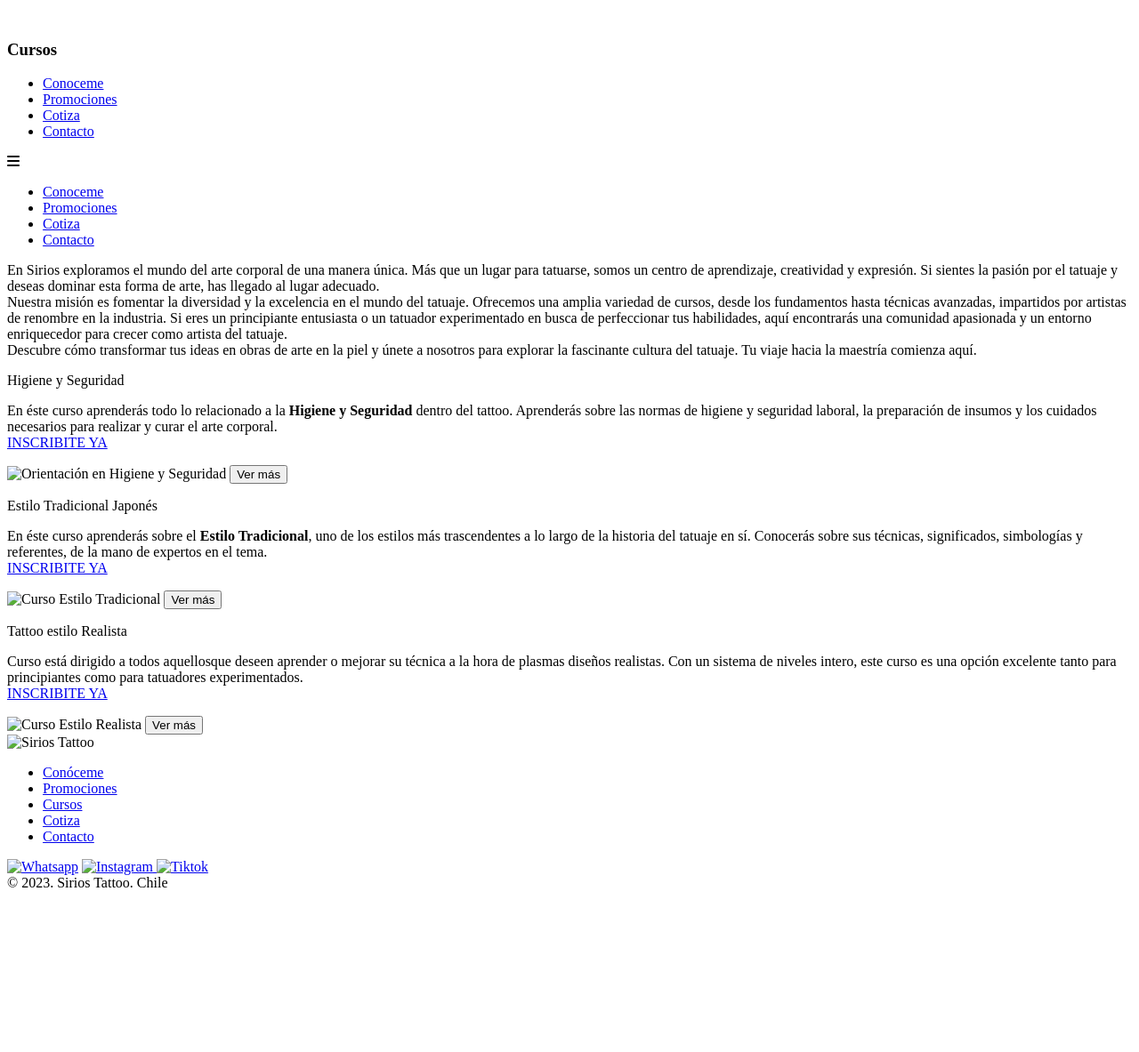
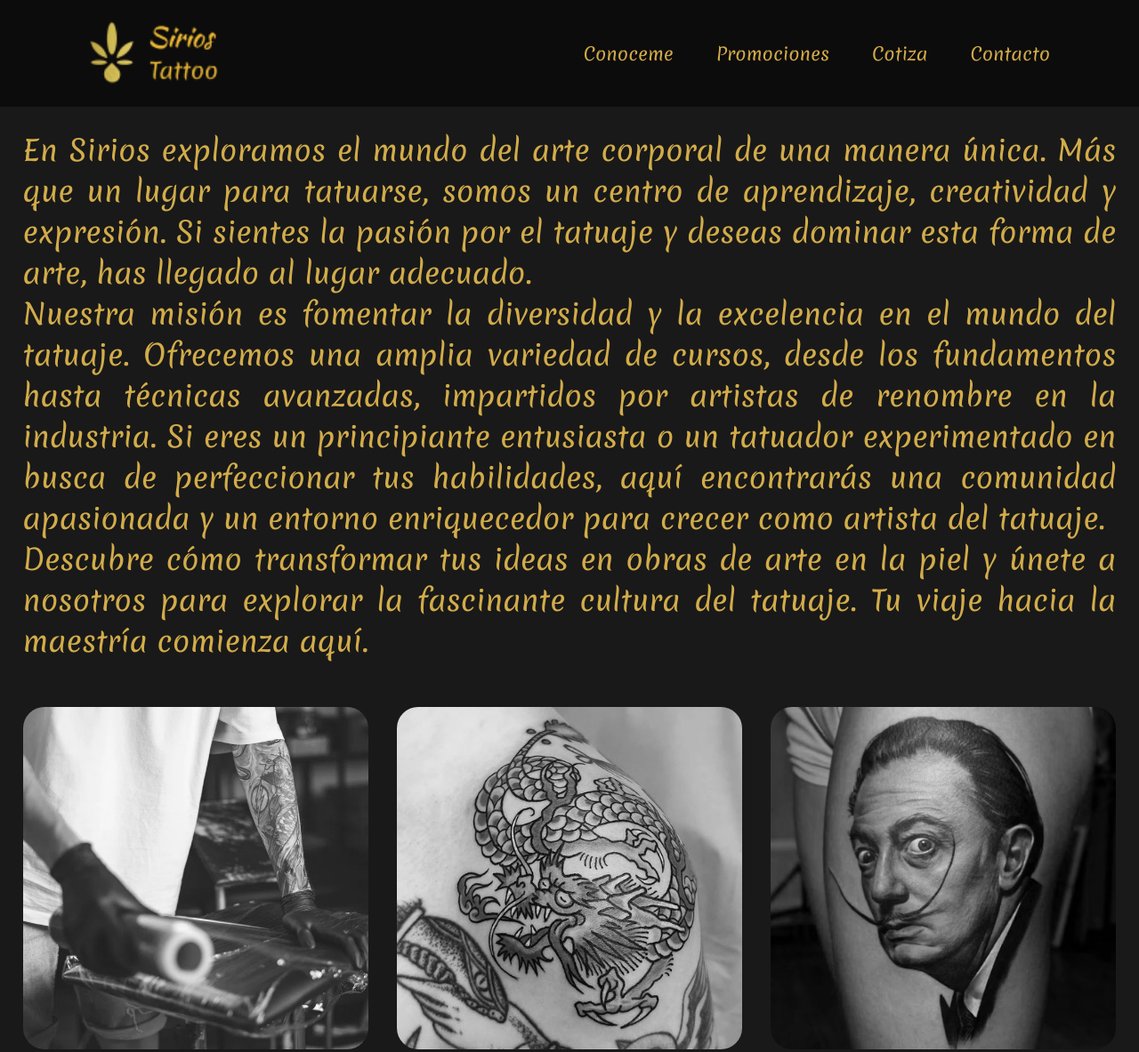
Before and after one commit to luisferhr/primer-trabajo-practico-grupo1, a plain HTML site: page templates/cursos.html in a window 1280 px wide. Shown: the top 1183 px of the page at 89% size. Before the commit the page ends 1010 px from the top, so only its background shows below. Drawn offline with Linux system fonts and the light colour scheme.

Commit message:
Fusión Master a Branch Nawe

```diff
--- a/styles/styles.css
+++ b/styles/styles.css
@@ -633,7 +633,6 @@ footer{
   grid-column: 2;
   color: #D9D9D9;
 }
-
 /* -------------------------------RESPONSIVE------------------------------- */
 
 @media(max-width: 1000px){
@@ -685,7 +684,6 @@ footer{
   .botoncurso{
     font-size: 0.8rem;
   }
-
   /* -----------------FOOTER----------------- */
 
 }
@@ -728,8 +726,8 @@ footer{
   }
   /* -----------------MAIN----------------- */
 
-    /* -----------------CURSOS----------------- */
-  .introduccion{
+   /* -----------------CURSOS----------------- */
+   .introduccion{
     padding: 2%;
     margin: 2%;
     font-size:  1rem;
--- a/templates/cursos.html
+++ b/templates/cursos.html
@@ -5,29 +5,10 @@
   <meta name="viewport" content="width=device-width, initial-scale=1.0">
   <title>Cursos</title>
   <link rel="stylesheet" href="https://cdnjs.cloudflare.com/ajax/libs/font-awesome/6.4.2/css/all.min.css" integrity="sha512-z3gLpd7yknf1YoNbCzqRKc4qyor8gaKU1qmn+CShxbuBusANI9QpRohGBreCFkKxLhei6S9CQXFEbbKuqLg0DA==" crossorigin="anonymous" referrerpolicy="no-referrer" />
-  <link rel="stylesheet" href="styles\styles.css">
+  <link rel="stylesheet" href="../styles/styles.css">
 </head>
 <body>
-  <header class="header">
-    <nav class="navbar">
-      <div class="logo-contenedor"><a href="./index.html"><img class="logo" src="./logo.png" alt=""></a></div><h3>Cursos</h3>
-      <ul class="nav-list">
-        <li class="enlace-opcion"><a class="link-opcion" href="./conoceme.html">Conoceme</a></li>
-        <li class="enlace-opcion"><a class="link-opcion" href="./promociones.html">Promociones</a></li>
-        <li class="enlace-opcion"><a class="link-opcion" href="./cotiza.html">Cotiza</a></li>
-        <li class="enlace-opcion"><a class="link-opcion" href="./contacto.html">Contacto</a></li>
-      </ul>
-      <div class="toggle_btn">
-        <i class="fa-solid fa-bars"></i>
-      </div>
-    </nav>
-
-    <ul class="dropdown_menu">
-      <li class="enlace-opcion"><a class="link-opcion" href="./conoceme.html">Conoceme</a></li>
-      <li class="enlace-opcion"><a class="link-opcion" href="./promociones.html">Promociones</a></li>
-      <li class="enlace-opcion"><a class="link-opcion" href="./cotiza.html">Cotiza</a></li>
-      <li class="enlace-opcion"><a class="link-opcion" href="./contacto.html">Contacto</a></li>
-  </ul>
+  <header class="header" id="header">
   </header>
   <main class="main">
     <p class="introduccion">En Sirios exploramos el mundo del arte corporal de una manera única. Más que un lugar para tatuarse, somos un centro de aprendizaje, creatividad y expresión. Si sientes la pasión por el tatuaje y deseas dominar esta forma de arte, has llegado al lugar adecuado.
@@ -41,42 +22,27 @@
         <p class="textoCursos">Higiene y Seguridad</p>
         <p class="info">En éste curso aprenderás todo lo relacionado a la <strong>Higiene y Seguridad</strong> dentro del tattoo. Aprenderás sobre  las normas de higiene y seguridad laboral, la preparación de insumos y los cuidados necesarios para realizar y curar el arte corporal. <br> <a href="#">INSCRIBITE YA</a>
         </p>
-        <img class="imgcursos" src="fotos tp\higieneyseguridad.webp" alt="Orientación en Higiene y Seguridad">
+        <img class="imgcursos" src="../images/photos/higieneyseguridad.webp" alt="Orientación en Higiene y Seguridad">
         <button class="botoncurso">Ver más</button>
       </div>
       <div class="curso">
         <p class="textoCursos">Estilo Tradicional Japonés</p>
         <p class="info">En éste curso aprenderás sobre el <strong>Estilo Tradicional</strong>, uno de los estilos más trascendentes a lo largo de la historia del tatuaje en sí. Conocerás sobre sus técnicas, significados, simbologías y referentes, de la mano de expertos en el tema. <br> <a href="#">INSCRIBITE YA</a></p>
-        <img class="imgcursos" src="fotos tp/cursotradicional.jpg" alt="Curso Estilo Tradicional">
+        <img class="imgcursos" src="../images/photos/cursotradicional.jpg" alt="Curso Estilo Tradicional">
         <button class="botoncurso">Ver más</button>
       </div>
       <div class="curso">
         <p class="textoCursos">Tattoo estilo Realista</p>
         <p class="info">Curso está dirigido a todos aquellosque deseen aprender o mejorar su técnica a la hora de plasmas diseños realistas. Con un sistema de niveles intero, este curso es una opción excelente tanto para principiantes como para tatuadores experimentados. <br> <a href="#">INSCRIBITE YA</a></p>
-        <img class="imgcursos" src="fotos tp/realismo.avif" alt="Curso Estilo Realista">
+        <img class="imgcursos" src="../images/photos/realismo.avif" alt="Curso Estilo Realista">
         <button class="botoncurso">Ver más</button></div>
     </div>
   </main>
-  <footer class="footer">
-    <div class="footer-logo"><img class="logo2" src="logo.png" alt="Sirios Tattoo"></div>
-  <div class="footer-nav">
-    <ul class="footer-list">
-      <li class="enlace-footer"><a  class="link-footer" href="./conoceme.html">Conóceme</a></li>
-      <li class="enlace-footer"><a  class="link-footer" href="./promociones.html">Promociones</a></li>
-      <li class="enlace-footer"><a  class="link-footer" href="./cursos.html">Cursos</a></li>
-      <li class="enlace-footer"><a  class="link-footer" href="./cotiza.html">Cotiza</a></li>
-      <li class="enlace-footer"><a  class="link-footer" href="./contacto.html">Contacto</a></li>
-    </ul>
-  </div>
-  <div class="footer-redes">
-      <a class="redes2" href="https://www.whatsapp.com"><img class="whatsapp" src="assets/Whatsapp.svg" alt="Whatsapp"></a>
-     <a class="redes2" href="https://www.instagram.com"><img class="instagram" src="assets/Instagram.svg" alt="Instagram"> </a>
-     <a class="redes2" href="https://www.tiktok.com"><img class="tiktok" src="assets/Tiktok.svg" alt="Tiktok"> </a>
-  </div>
-  <div class="copyright-footer">© 2023. Sirios Tattoo. Chile </div>
+  <footer class="footer" id="footer">
   </footer>
-<script src="./header.js"></script>
-
-<script src="./cursos.js"></script>
+<script src="../libs/jQuery/jquery-3.7.1.min.js"></script>
+<script src="../scripts/header.js"></script>
+<script src="../scripts/footer.js"></script>
+<script src="../scripts/cursos/cursos.js"></script>
 </body>
 </html>
```
Also changed, not shown: scripts/cursos/cursos.js (renamed from scripts/cursos.js).
